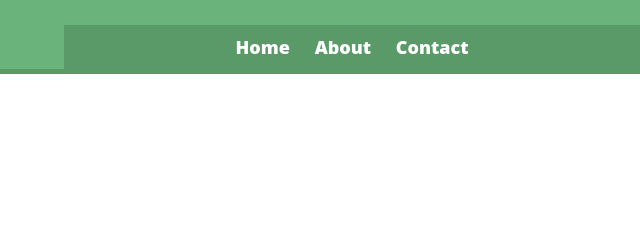
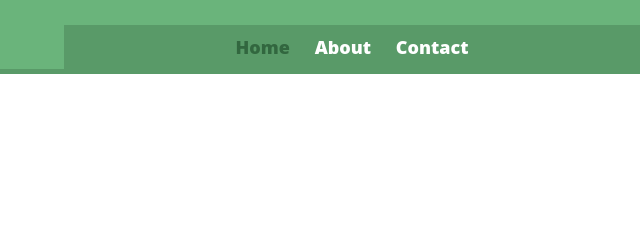
Before and after one commit to Javi457/portfolio, a plain HTML site: page about.html in a window 1280 px wide. Shown: the top 240 px of the page, 640-1280 px from the left. Drawn offline with Linux system fonts and the light colour scheme.

Commit message:
Update about.html

```diff
--- a/about.html
+++ b/about.html
@@ -20,9 +20,10 @@
         </a>
         <nav>
         <ul>
-           <li><a href="index.html">Home</a></li>
-           <li><a href="about.html">About</a></li>
-           <li><a href="contact.html">Contact</a></li>
+            <li><a href="index.html" class="selected">Home</a></li>
+            <li><a href="about.html">About</a></li>
+            <li><a href="contact.html">Contact</a></li>
+        </ul>
         </ul>
      </nav>
       </header>
```
